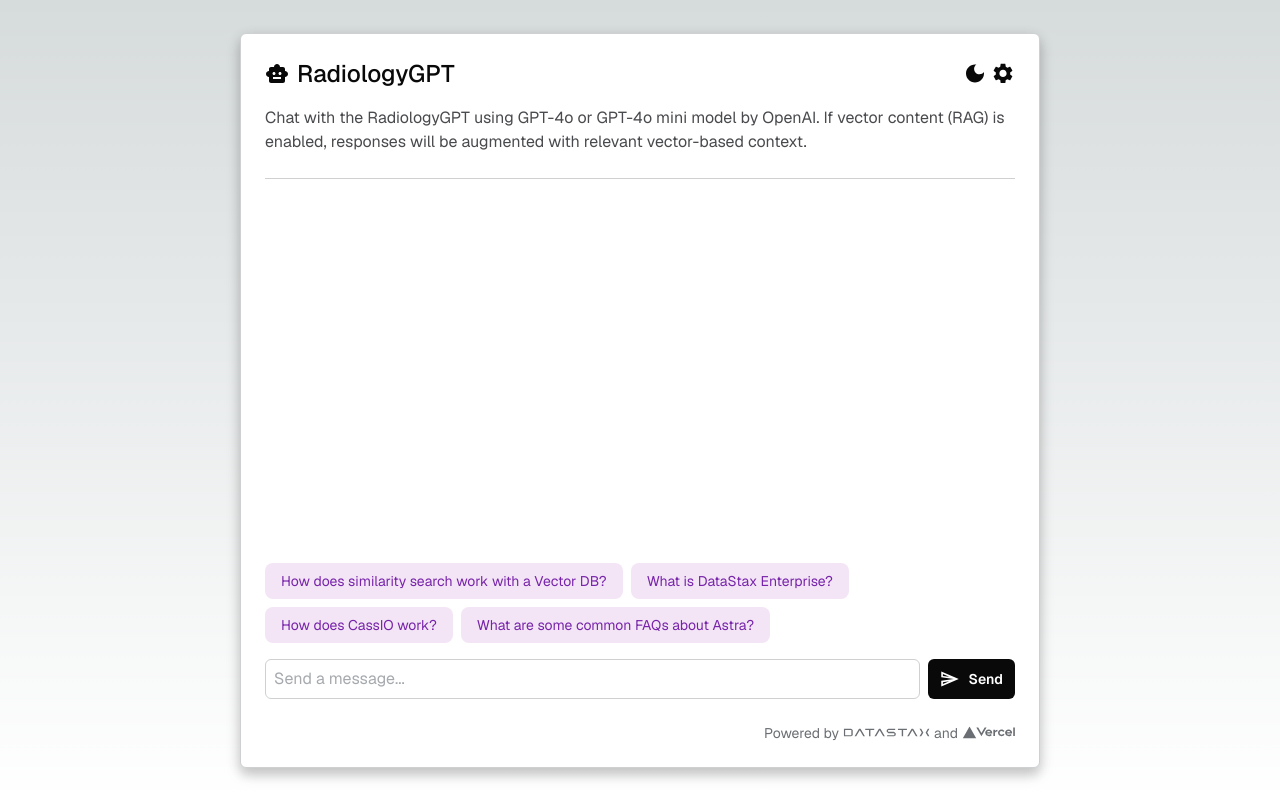
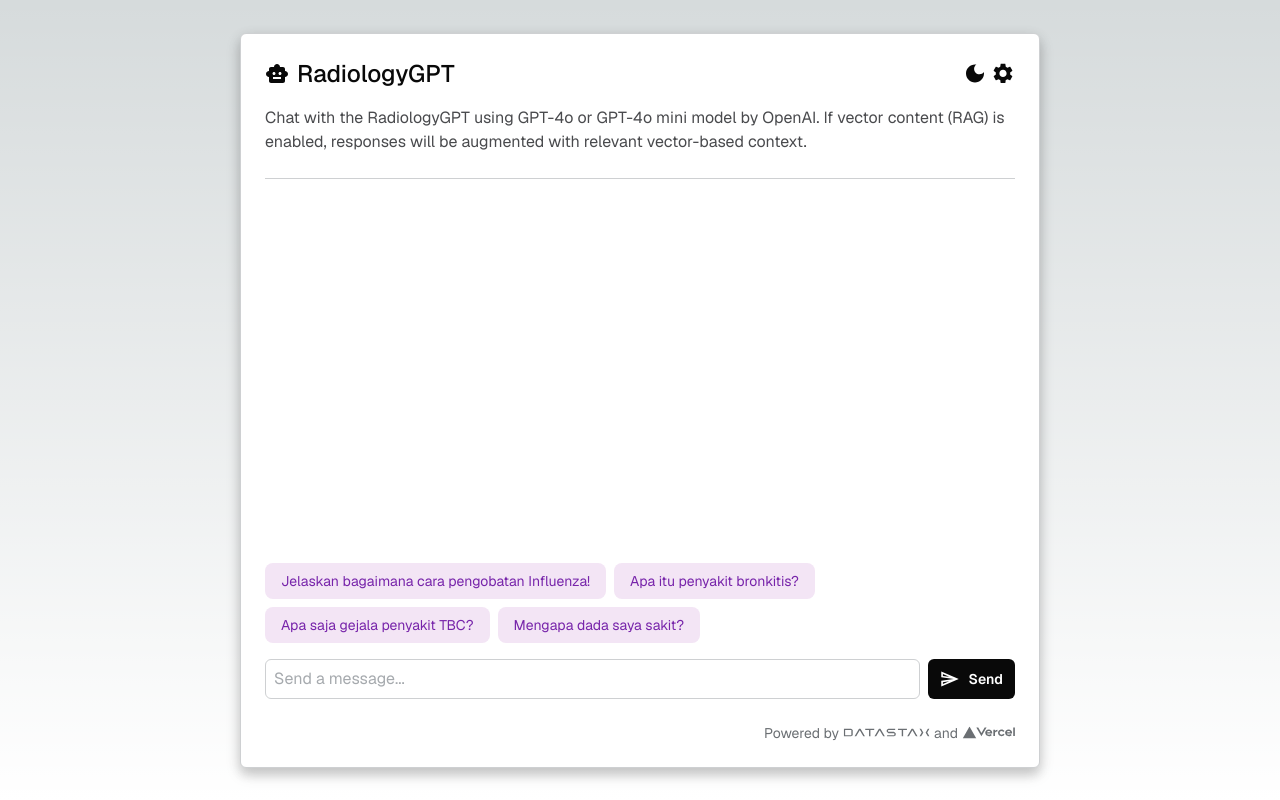
Before and after one commit to Ella-Raputri/radiology-gpt, a Next.js app: page / in a window 1280 px wide. Built offline with nearby package versions, Linux system fonts and the light colour scheme.

Commit message:
update template question

```diff
--- a/components/PromptSuggestions/PromptSuggestionsRow.tsx
+++ b/components/PromptSuggestions/PromptSuggestionsRow.tsx
@@ -2,10 +2,10 @@
 
 const PromptSuggestionRow = ({ onPromptClick }) => {
   const prompts = [
-    'How does similarity search work with a Vector DB?',
-    'What is DataStax Enterprise?',
-    'How does CassIO work?',
-    'What are some common FAQs about Astra?',
+    'Jelaskan bagaimana cara pengobatan Influenza!',
+    'Apa itu penyakit bronkitis?',
+    'Apa saja gejala penyakit TBC?',
+    'Mengapa dada saya sakit?',
   ];
 
   return (
```
